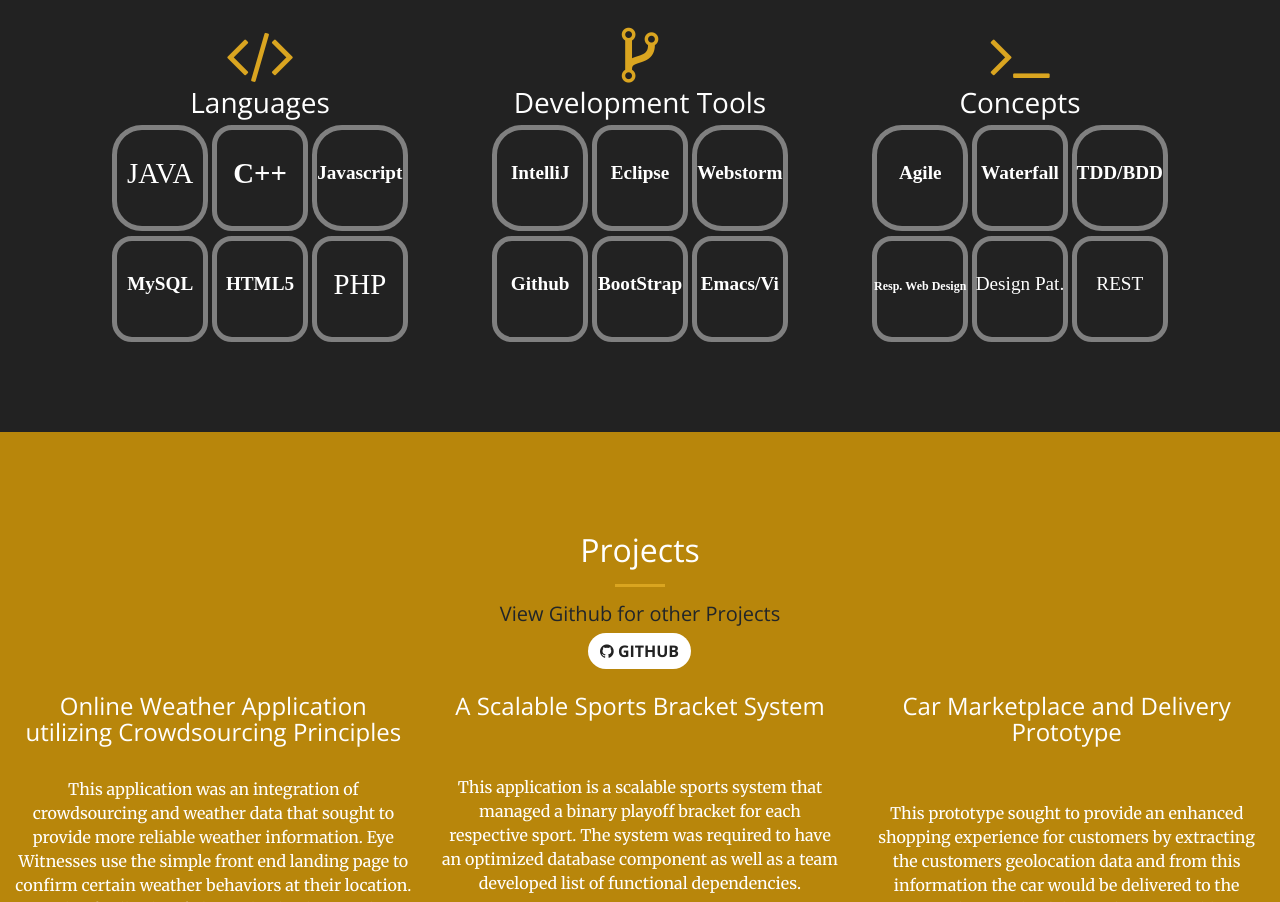
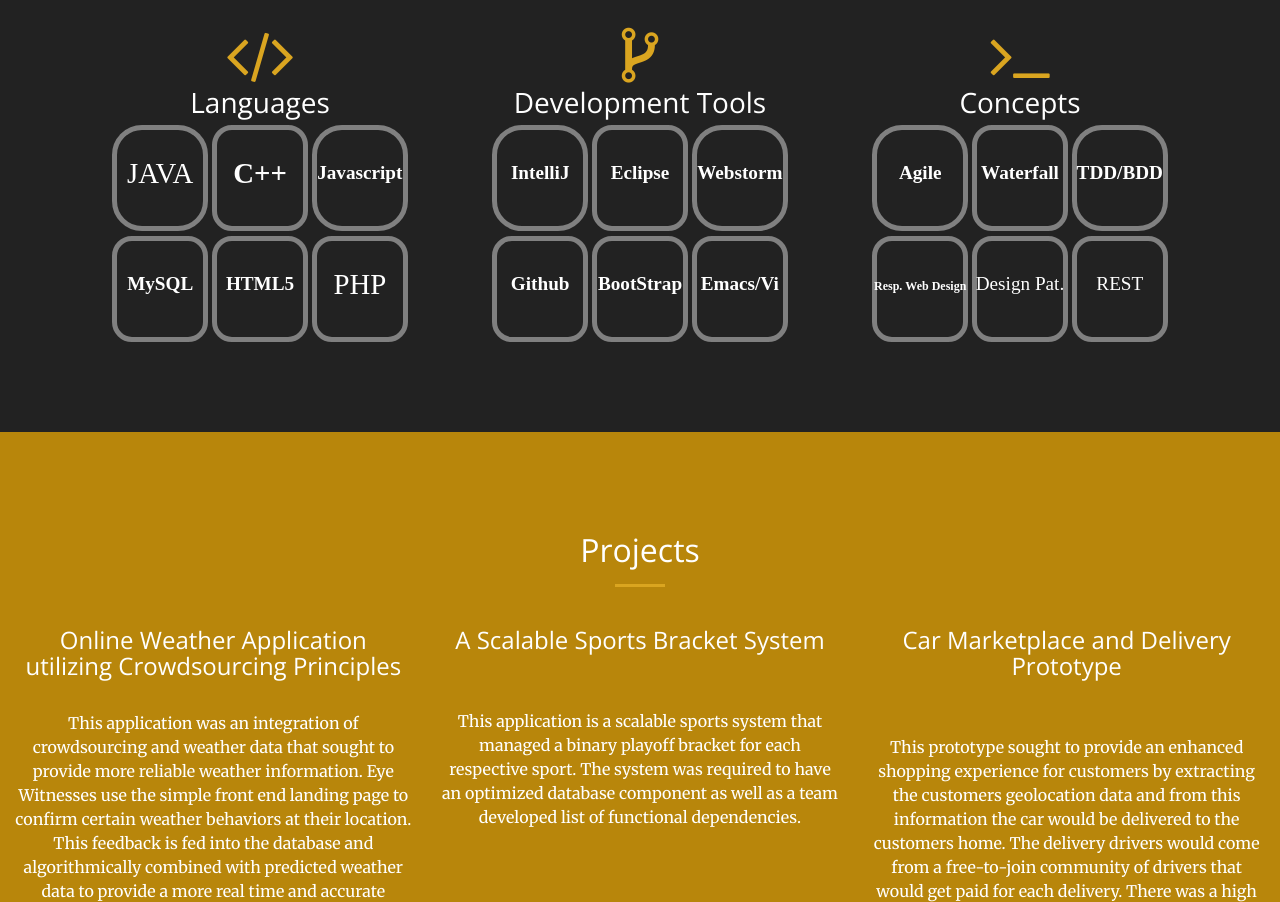
Before and after one commit to terrenceb/MyWebsite-Portfolio, a plain HTML site: page index.html in a window 1280 px wide. Shown: the part 1898-2800 px from the top of the page. Drawn offline with nearby package versions, Linux system fonts and the light colour scheme.

Commit message:
Update index.html

```diff
--- a/index.html
+++ b/index.html
@@ -45,9 +45,9 @@
               <li class="nav-item">
                   <a class="nav-link js-scroll-trigger" href="#page-top" style="color: goldenrod !important;">Home</a>
               </li>
-              <li class="nav-item">
+              <!--<li class="nav-item">
                   <a class="nav-link js-scroll-trigger" href="https://github.com/terrenceb"> <i class="fa fa-github"></i> Github</a>
-              </li>
+              </li>-->
               <li class="nav-item">
                   <a class="nav-link js-scroll-trigger" href="https://www.linkedin.com/in/terrence-butler-6a7a1981/"><i class="fa fa-linkedin"></i> LinkedIn</a>
               </li>
@@ -230,8 +230,8 @@
         </div>
 
         <div class="container text-center">
-            <h5>View Github for other Projects</h5>
-            <a class="btn btn-default sr-button" href="https://github.com/terrenceb"> <i class="fa fa-github"></i> Github</a>
+            <!--<h5>View Github for other Projects</h5>
+            <a class="btn btn-default sr-button" href="https://github.com/terrenceb"> <i class="fa fa-github"></i> Github</a>-->
         </div>
         <br>
         <!-- First Row  -->
```
